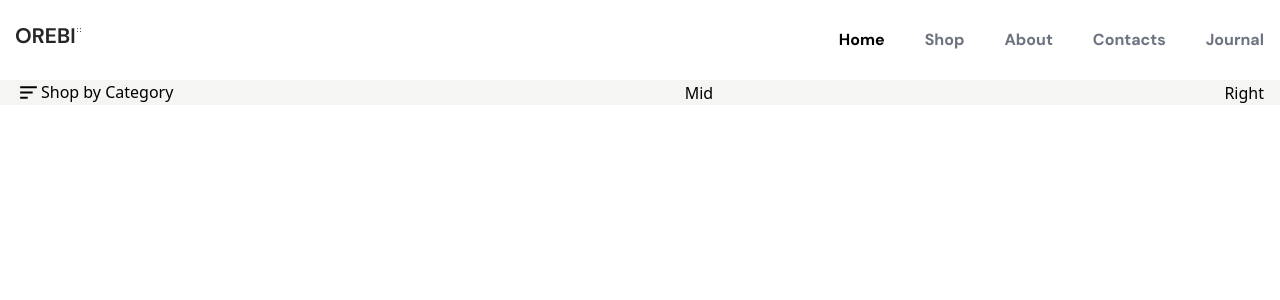
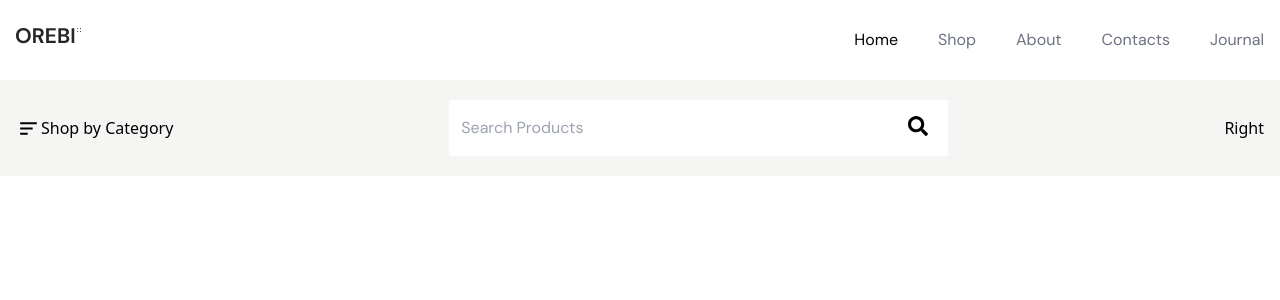
Before and after one commit to smanas1/orebi-ecommerce-frontend, a React (Vite) app: page / in a window 1280 px wide. Shown: the top 300 px of the page. Built offline with nearby package versions, Linux system fonts and the light colour scheme.

Commit message:
search bar completed successfully

```diff
--- a/src/components/Header.jsx
+++ b/src/components/Header.jsx
@@ -6,7 +6,7 @@ import { dropdownData } from "../Data/menuData";
 import ListItems from "./layout/ListItems";
 import { NavLink } from "react-router-dom";
 import { useEffect, useRef, useState } from "react";
-
+import { FaSearch } from "react-icons/fa";
 const Header = () => {
   const [show, setShow] = useState(false);
 
@@ -30,7 +30,9 @@ const Header = () => {
             <Dropdown>
               <Flex className="cursor-pointer">
                 <BiMenuAltLeft size={25} />
-                <h3>Shop by Category</h3>
+                <div>
+                  <span className="hidden md:inline">Shop by </span>Category
+                </div>
               </Flex>
               {show && (
                 <List className="absolute">
@@ -55,7 +57,22 @@ const Header = () => {
               )}
             </Dropdown>
           </div>
-          <div>Mid</div>
+          <div className="w-[40%] py-5 relative">
+            {/* This is aftar md input */}
+            <input
+              placeholder="Search Products"
+              className="hidden md:block w-full font-DM py-4 px-3"
+              type="text"
+            />
+
+            <input
+              placeholder="Search"
+              className="md:hidden w-full font-DM py-3 px-2"
+              type="text"
+            />
+
+            <FaSearch className="absolute top-8 right-3 md:top-9 md:right-5" size={20} />
+          </div>
           <div>Right</div>
         </Flex>
       </div>
--- a/src/components/Menu.jsx
+++ b/src/components/Menu.jsx
@@ -73,7 +73,7 @@ const Menu = () => {
 
       {/* This div show aftar md */}
       <div className="hidden md:block">
-        <List className="flex box-border text-md gap-10 font-bold text-gray-500 font-DM ">
+        <List className="flex box-border text-md gap-10  text-gray-500 font-DM ">
           {menuData.map((item, i) => (
             <ListItems key={i} className="hover:text-black cursor-pointer">
               <NavLink
```
